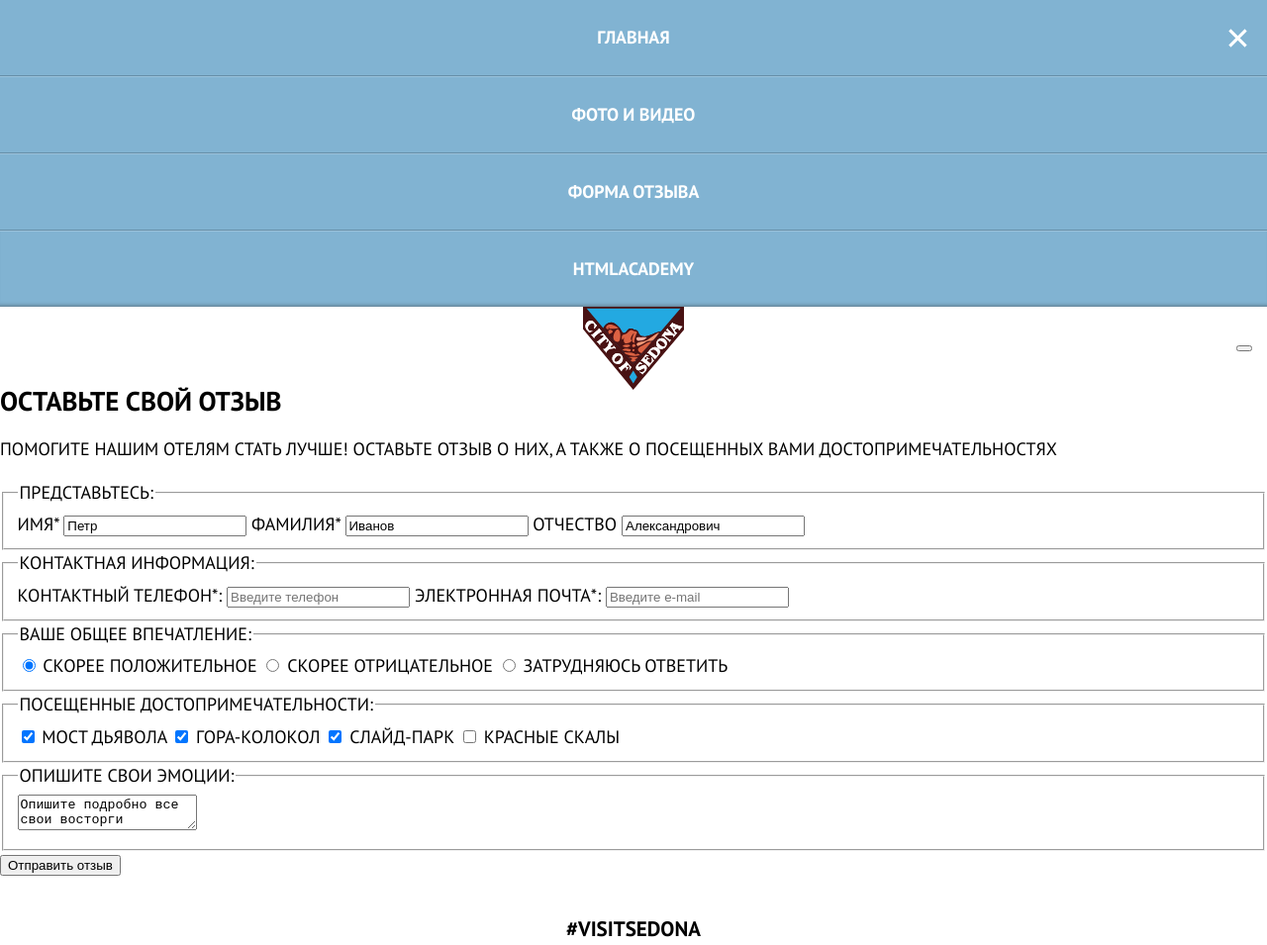
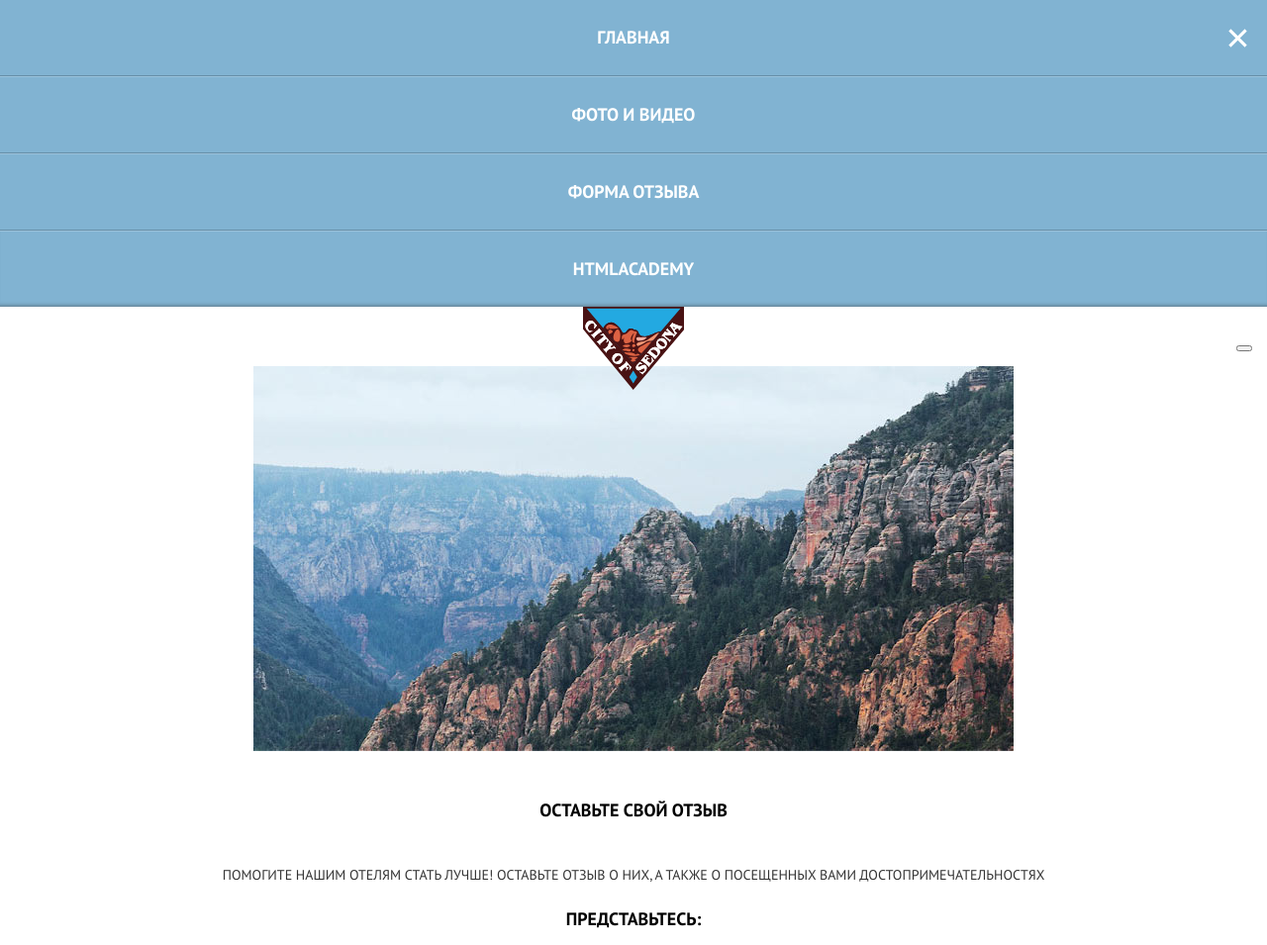
Before and after one commit to voodoo133/476995-sedona-1, a website: page source/form.html in a window 1280 px wide. Shown: the top 955 px of the page at 99% size. Drawn offline with nearby package versions, Linux system fonts and the light colour scheme; files that its build step writes are made by us from their sources.

Commit message:
Готова страница с формой

```diff
--- a/source/form.html
+++ b/source/form.html
@@ -30,6 +30,9 @@
       <button class="page-header__open-menu" type="button"></button>
     </header>
     <main class="page-main">
+      <div class="page-main__logo-wrap">
+        <img class="page-main__logo" src="img/bg-back-mobile@1x.jpg" alt="Лого Седоны" />
+      </div>
       <section class="feedback">
         <h2 class="feedback__header">Оставьте свой отзыв</h2>
         <p class="feedback__text">Помогите нашим отелям стать лучше! оставьте отзыв о них, а также о посещенных вами достопримечательностях</p>
@@ -57,34 +60,34 @@
           </fieldset>
           <fieldset class="feedback-form__group feedback-form__group--radio-buttons">
             <legend class="feedback-form__group-header">Ваше общее впечатление:</legend>
-            <label class="feedback-form__field-name">
+            <label class="feedback-form__field-name feedback-form__field-name--radio">
               <input class="feedback-form__field feedback-form__field--radio" type="radio" name="rating" value="Скорее положительное" checked/>
               Скорее положительное
             </label>
-            <label class="feedback-form__field-name">
+            <label class="feedback-form__field-name feedback-form__field-name--radio">
               <input class="feedback-form__field feedback-form__field--radio" type="radio" name="rating" value="Скорее отрицательное" />
               Скорее отрицательное
             </label>
-            <label class="feedback-form__field-name">
+            <label class="feedback-form__field-name feedback-form__field-name--radio">
               <input class="feedback-form__field feedback-form__field--radio" type="radio" name="rating" value="Затрудняюсь ответить" />
               Затрудняюсь ответить
             </label>
           </fieldset>
           <fieldset class="feedback-form__group feedback-form__group--checkboxes">
             <legend class="feedback-form__group-header">Посещенные достопримечательности:</legend>
-            <label class="feedback-form__field-name">
+            <label class="feedback-form__field-name feedback-form__field-name--checkbox">
               <input class="feedback-form__field feedback-form__field--checkbox" type="checkbox" name="visited" value="Мост дьявола" checked/>
               Мост дьявола
             </label>
-            <label class="feedback-form__field-name">
+            <label class="feedback-form__field-name feedback-form__field-name--checkbox">
               <input class="feedback-form__field feedback-form__field--checkbox" type="checkbox" name="visited" value="Гора-Колокол" checked/>
               Гора-Колокол
             </label>
-            <label class="feedback-form__field-name">
+            <label class="feedback-form__field-name feedback-form__field-name--checkbox">
               <input class="feedback-form__field feedback-form__field--checkbox" type="checkbox" name="visited" value="Слайд-парк" checked/>
               Слайд-парк
             </label>
-            <label class="feedback-form__field-name">
+            <label class="feedback-form__field-name feedback-form__field-name--checkbox">
               <input class="feedback-form__field feedback-form__field--checkbox" type="checkbox" name="visited" value="Красные скалы" />
               Красные скалы
             </label>
--- /dev/null
+++ b/source/less/feedback-form.less
@@ -0,0 +1,49 @@
+.feedback-form__group {
+  padding-top: 20px;
+  padding-bottom: 20px;
+
+  border: none;
+}
+
+.feedback-form__group-header {
+  margin: 25px 0;
+
+  font-size: 18px;
+  font-weight: 700;
+}
+
+.feedback-form__field-name {
+  margin-bottom: 20px;
+
+  font-size: 14px;
+  color: #333333;
+
+  &:last-child {
+    margin-bottom: 0;
+  }
+
+  &--radio,
+  &--checkbox {
+    font-size: 18px;
+    font-weight: 700;
+    color: #000;
+    text-transform: none;
+  }
+}
+
+.feedback-form__field {
+  background-color: #f2f2f2;
+}
+
+.feedback-form__button {
+  margin-top: 50px;
+  padding: 20px 45px;
+
+  font-size: 21px;
+  font-weight: 700;
+  color: #fff;
+  text-transform: uppercase;
+
+  background-color: #81b3d2;
+  border: none;
+}
--- /dev/null
+++ b/source/less/feedback.less
@@ -0,0 +1,29 @@
+.feedback {
+  margin-bottom: 80px;
+}
+
+.feedback__header {
+  margin: 40px 0 0 0;
+  padding: 0;
+
+  font-size: 18px;
+  font-weight: 700;
+  text-align: center;
+}
+
+.feedback__text {
+  margin: 40px 0 0 0;
+  padding: 0;
+
+  font-size: 14px;
+  line-height: 24px;
+  color: #333333;
+  text-align: center;
+}
+
+.feedback__form {
+  margin: 20px 0 0 0;
+  padding: 0;
+
+  text-align: center;
+}
--- a/source/less/style.less
+++ b/source/less/style.less
@@ -53,6 +53,8 @@ a {
 @import "photos.less";
 @import "photo.less";
 @import "video.less";
+@import "feedback.less";
+@import "feedback-form.less";
 @import "page-main.less";
 @import "social.less";
 @import "copyright.less";
```
